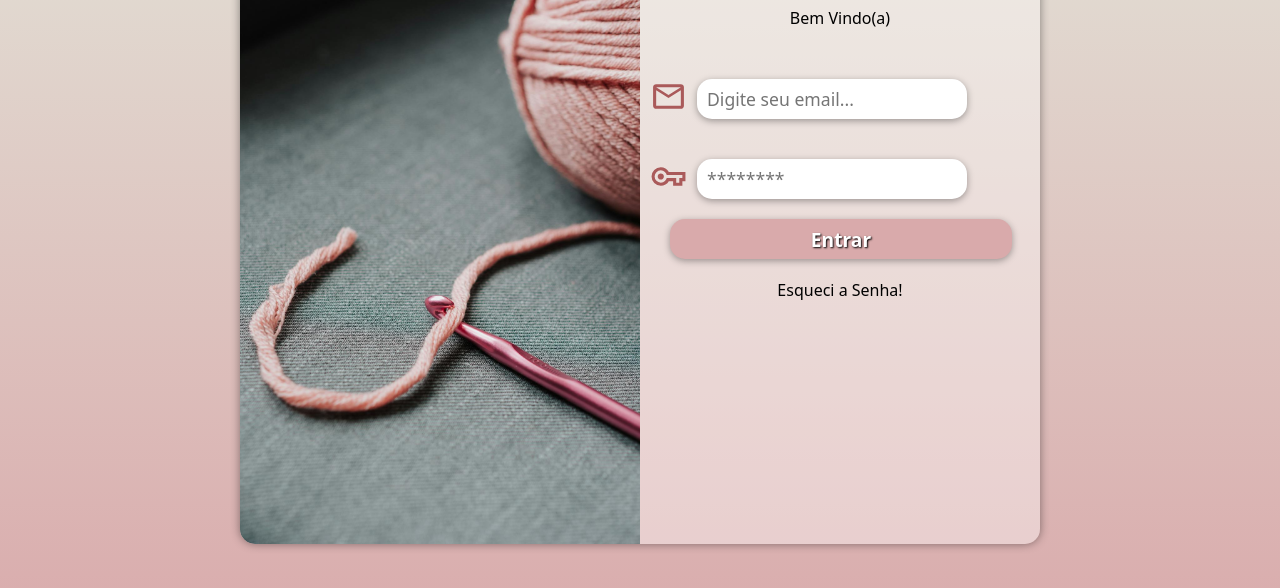
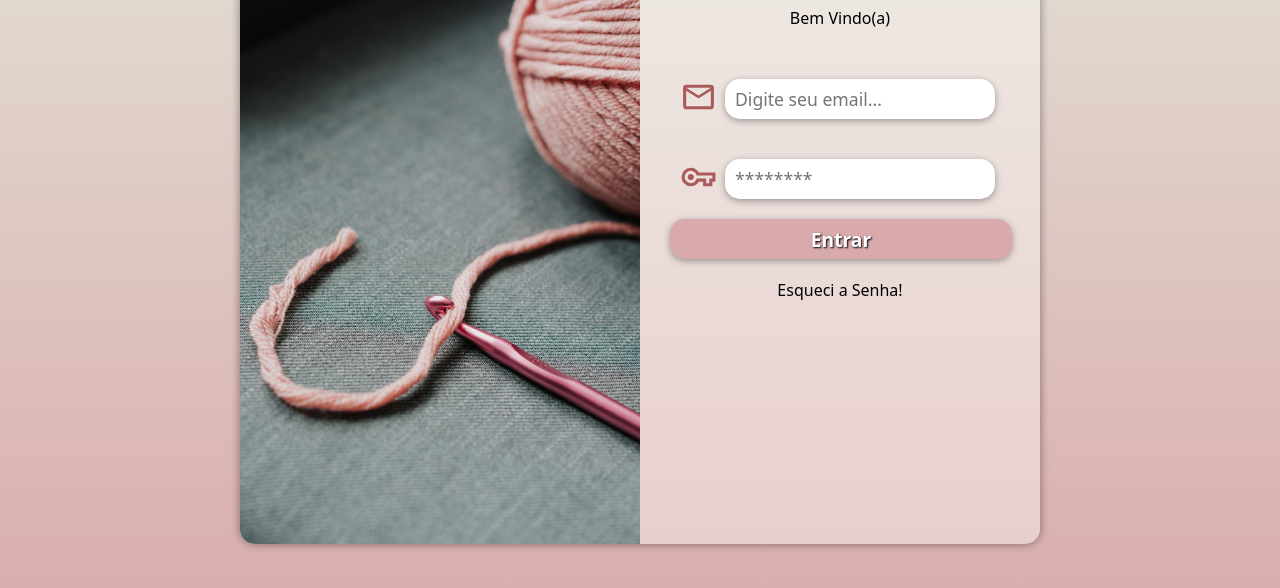
Before and after one commit to Michaelsillva/MQ5, a plain HTML site: page index.html in a window 1280 px wide. Shown: the part 156-744 px from the top of the page. Drawn offline with nearby package versions, Linux system fonts and the light colour scheme.

Commit message:
update final

```diff
--- a/styles.css
+++ b/styles.css
@@ -104,8 +104,9 @@ button:hover {
 }
 .icon{
     width: 37px;
-    margin-top: 35px;
-    margin-right: 10px;
+    margin-top: 36px;
+    margin-right: 8px;
+    margin-left: 10px;
 
 
 }
--- a/tablet.css
+++ b/tablet.css
@@ -2,7 +2,7 @@ body{
     background-image: linear-gradient(to bottom, #e3e3d8,#D9AAAB);
 }
 #login{
-    width: 90vw;
+    width: 70vw;
     height: 400px;
     display: flex;
 
@@ -14,3 +14,12 @@ body{
 #formulario{
     width: 60%;
 }
+.icon{
+    margin-left: 50px;
+}
+button{
+    margin-left: 50px;
+}
+a{
+    margin-left: 65px;
+}
--- a/tv.css
+++ b/tv.css
@@ -13,3 +13,6 @@ body{
 #formulario{
     width: 50%;
 }
+.icon{
+    margin-left: 30px;
+}
```
